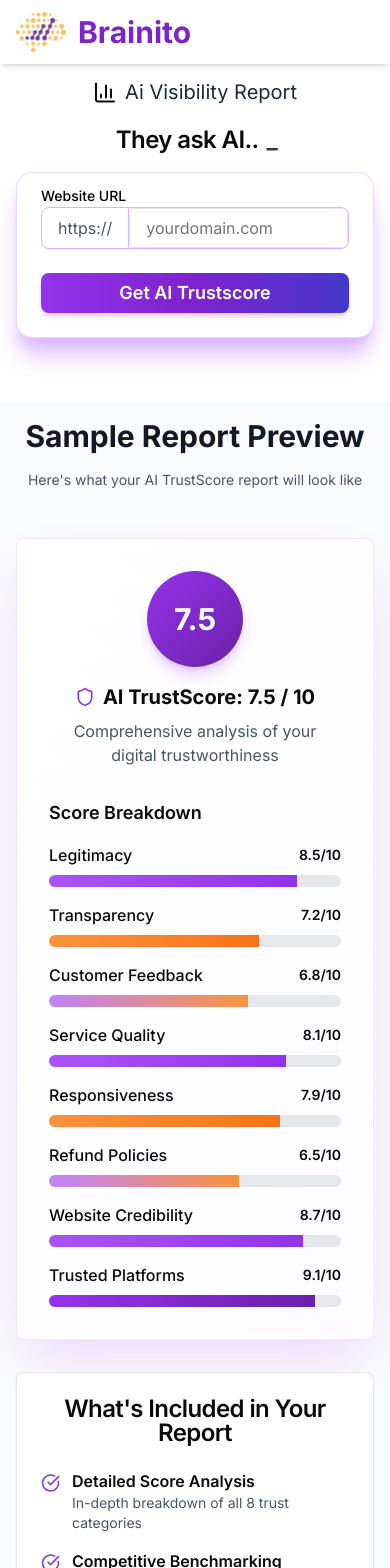
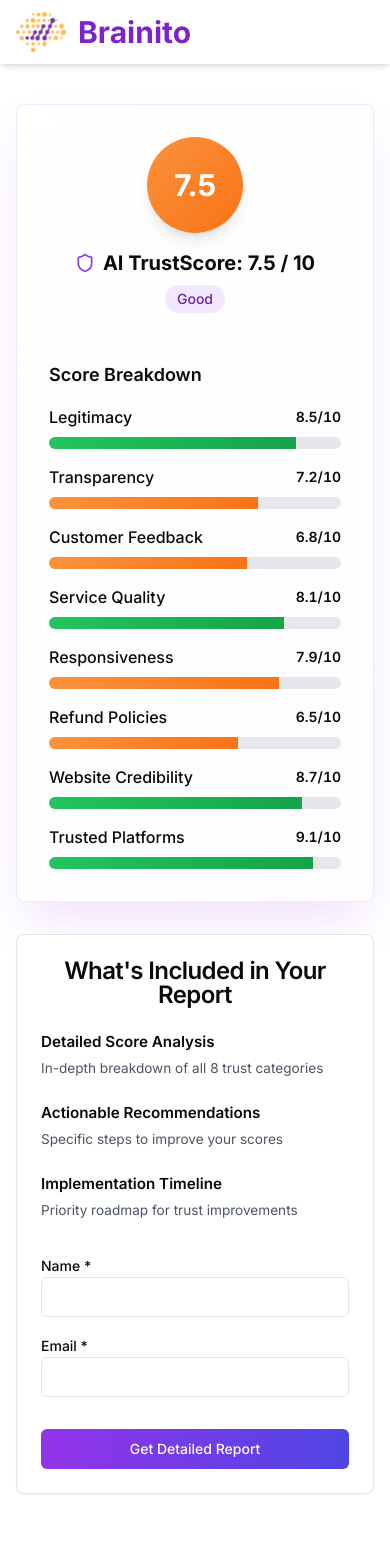
Before and after one commit to Brainito1101/Ai-Visibility-Page, a Next.js app: page / in a window 390 px wide. Shown: the top 1568 px of the page. Built offline with nearby package versions, Linux system fonts and the light colour scheme.

Commit message:
Update page.tsx

```diff
--- a/app/page.tsx
+++ b/app/page.tsx
@@ -1,338 +1,339 @@
 "use client"
-import { useRouter } from "next/navigation"
-import Link from "next/link"
-import type React from "react"
-import { useState, useEffect } from "react"
+import { useSearchParams } from "next/navigation"
+import { Shield, CheckCircle, TrendingUp, AlertTriangle, Eye, Award } from "lucide-react"
+import { Card, CardContent, CardHeader, CardTitle } from "@/components/ui/card"
+import { Input } from "@/components/ui/input"
 import { Button } from "@/components/ui/button"
-import { Input } from "@/components/ui/input"
 import { Label } from "@/components/ui/label"
-import { Card, CardContent, CardHeader, CardTitle } from "@/components/ui/card"
-import { Shield, BarChart3, CheckCircle, CheckCircle2, Router, Loader2 } from "lucide-react"
-import Hotjar from "@hotjar/browser"
-import { Typewriter } from 'react-simple-typewriter'
+import { useState, useEffect, Suspense } from "react"
 
-// Loading Screen Component
-const LoadingScreen = () => (
-  <div className="fixed inset-0 bg-black/50 backdrop-blur-sm z-50 flex items-center justify-center">
-    <div className="bg-white rounded-2xl p-8 shadow-2xl max-w-md w-full mx-4 text-center">
-      <div className="mb-6">
-        <div className="relative inline-flex items-center justify-center">
-          <div className="w-16 h-16 border-4 border-purple-200 rounded-full"></div>
-          <div className="w-16 h-16 border-4 border-purple-600 border-t-transparent rounded-full animate-spin absolute"></div>
-          <Shield className="w-6 h-6 text-purple-600 absolute" />
+// Animated Score Component with Progress Bar
+function AnimatedScoreWithBar({ targetScore, name, getScoreColor, duration = 6000 }) {
+  const [currentScore, setCurrentScore] = useState(0);
+  const [isCompleted, setIsCompleted] = useState(false);
+
+  useEffect(() => {
+    let animationFrame;
+
+    const animate = () => {
+      const startTime = Date.now();
+
+      const updateScore = () => {
+        const elapsed = Date.now() - startTime;
+        const progress = Math.min(elapsed / duration, 1);
+
+        // Very slow, smooth progression
+        const easeInOutQuad = progress < 0.5
+          ? 2 * progress * progress
+          : 1 - Math.pow(-2 * progress + 2, 2) / 2;
+
+        const newScore = easeInOutQuad * targetScore;
+        setCurrentScore(newScore);
+
+        if (progress < 1) {
+          animationFrame = requestAnimationFrame(updateScore);
+        } else {
+          // Animation completed - set final score and mark as completed
+          setCurrentScore(targetScore);
+          setIsCompleted(true);
+        }
+      };
+
+      updateScore();
+    };
+
+    animate();
+
+    return () => {
+      if (animationFrame) cancelAnimationFrame(animationFrame);
+    };
+  }, [targetScore, duration]);
+
+  return (
+    <div className="space-y-2">
+      <div className="flex justify-between items-center">
+        <span className="font-medium">{name}</span>
+        <span className="text-sm font-semibold tabular-nums">
+          {currentScore.toFixed(1)}/10
+        </span>
       </div>
+      <div className="w-full bg-gray-200 rounded-full h-3 overflow-hidden">
+        <div
+          className={`h-full bg-gradient-to-r ${getScoreColor(currentScore)} transition-none relative`}
+          style={{
+            width: `${currentScore * 10}%`,
+            transition: 'none',
+            // Add subtle shining effect when completed
+            ...(isCompleted && {
+              background: `linear-gradient(90deg,
+                ${getScoreColor(currentScore).includes('green') ? '#10b981, #059669' :
+                  getScoreColor(currentScore).includes('orange') ? '#f59e0b, #d97706' :
+                  '#ef4444, #dc2626'},
+
+                ${getScoreColor(currentScore).includes('green') ? '#10b981, #059669' :
+                  getScoreColor(currentScore).includes('orange') ? '#f59e0b, #d97706' :
+                  '#ef4444, #dc2626'})`,
+              backgroundSize: '300% 100%',
+              animation: 'subtleShine 15s ease-in-out infinite'
+            })
+          }}
+        />
       </div>
 
-      <h3 className="text-xl font-bold text-gray-900 mb-2">Analyzing Your Website</h3>
-      <p className="text-gray-600 mb-4">AI is evaluating your digital trustworthiness...</p>
+      {/* Add CSS animation for subtle shining effect */}
+      <style jsx>{`
+        @keyframes subtleShine {
+          0% {
+            background-position: -300% 0;
+          }
+          50% {
+            background-position: 300% 0;
+          }
+          100% {
+            background-position: -300% 0;
+          }
+        }
+      `}</style>
+    </div>
+  );
+}
 
-      <div className="space-y-3 text-left">
-        <div className="flex items-center gap-3">
-          <div className="w-2 h-2 bg-purple-600 rounded-full animate-pulse"></div>
-          <span className="text-sm text-gray-700">Scanning website structure</span>
-        </div>
-        <div className="flex items-center gap-3">
-          <div className="w-2 h-2 bg-purple-400 rounded-full animate-pulse delay-300"></div>
-          <span className="text-sm text-gray-700">Analyzing trust signals</span>
-        </div>
-        <div className="flex items-center gap-3">
-          <div className="w-2 h-2 bg-purple-300 rounded-full animate-pulse delay-700"></div>
-          <span className="text-sm text-gray-700">Generating trust score</span>
-        </div>
-      </div>
-
-      <div className="mt-6 p-3 bg-purple-50 rounded-lg">
-        <p className="text-xs text-purple-700">
-          <span className="font-semibold">Tip:</span> This analysis typically takes 30-60 seconds
-        </p>
+// Loading component for Suspense
+function LoadingSpinner() {
+  return (
+    <div className="bg-white min-h-screen py-10 px-4">
+      <div className="max-w-4xl mx-auto">
+        <div className="flex items-center justify-center py-20">
+          <div className="animate-spin rounded-full h-12 w-12 border-b-2 border-purple-600"></div>
+          <span className="ml-3 text-gray-600">Loading your results...</span>
         </div>
       </div>
     </div>
   )
-
-export default function AITrustScorePage() {
-  const router = useRouter()
-  const [result, setResult] = useState("")
-  const [loading, setLoading] = useState(false)
-  const [formData, setFormData] = useState({
-    website: "",
-  })
-  const [showThankYou, setShowThankYou] = useState(false)
-
-  useEffect(() => {
-    const siteId = 6475273
-    const hotjarVersion = 6
-    Hotjar.init(siteId, hotjarVersion)
-  }, [])
-
-  const handleInputChange = (e: React.ChangeEvent<HTMLInputElement>) => {
-    setFormData({
-      ...formData,
-      [e.target.name]: e.target.value,
-    })
 }
 
-  const handleSubmit = async (e: React.FormEvent<HTMLFormElement>) => {
+// Main component that uses useSearchParams
+function ResultContent() {
+  const params = useSearchParams()
+  const analysisId = params.get("analysis_id")
+  const score = params.get("score") || "7.5"
+  const breakdownRaw = params.get("breakdown")
+  const summary = params.get("summary") || ""
+  const strengthsRaw = params.get("strengths")
+  const improvementsRaw = params.get("improvements")
+  const aiVisibilityScore = params.get("ai_visibility_score") || "7.0"
+  const aiVisibilityNotes = params.get("ai_visibility_notes") || ""
+
+  const [formData, setFormData] = useState({ name: "", email: "" })
+  const [isSubmitting, setIsSubmitting] = useState(false)
+  const [submitSuccess, setSubmitSuccess] = useState(false)
+
+  const breakdown = breakdownRaw
+    ? JSON.parse(decodeURIComponent(breakdownRaw))
+    : [
+        { name: "Legitimacy", score: 8.5 },
+        { name: "Transparency", score: 7.2 },
+        { name: "Customer Feedback", score: 6.8 },
+        { name: "Service Quality", score: 8.1 },
+        { name: "Responsiveness", score: 7.9 },
+        { name: "Refund Policies", score: 6.5 },
+        { name: "Website Credibility", score: 8.7 },
+        { name: "Trusted Platforms", score: 9.1 },
+      ]
+
+  const keyStrengths = strengthsRaw
+    ? JSON.parse(decodeURIComponent(strengthsRaw))
+    : ["Strong online presence", "Good customer engagement", "Professional website design"]
+
+  const areasForImprovement = improvementsRaw
+    ? JSON.parse(decodeURIComponent(improvementsRaw))
+    : ["Improve customer review visibility", "Enhance transparency", "Strengthen refund policies"]
+
+  const getScoreColor = (score) => {
+    if (score >= 8) return "from-green-500 to-green-600"
+    if (score >= 6) return "from-orange-400 to-orange-500"
+    return "from-red-400 to-red-500"
+  }
+
+  const getScoreText = (score) => {
+    if (score >= 8) return "Excellent"
+    if (score >= 6) return "Good"
+    return "Needs Improvement"
+  }
+
+  const handleSubmit = async (e) => {
     e.preventDefault()
-    setLoading(true)
-    setShowThankYou(false)
+    if (!analysisId) {
+      alert("Analysis ID is missing. Please try again.")
+      return
+    }
 
-    const cleanedURL = `https://${formData.website.replace(/^https?:\/\//, "")}`
+    setIsSubmitting(true)
 
     try {
-      const res = await fetch("https://ai-report-backend-vdvj.onrender.com/api/analyze/", {
+      const res = await fetch("https://ai-report-backend-vdvj.onrender.com/api/request-report/", {
         method: "POST",
         headers: {
           "Content-Type": "application/json",
         },
-        body: JSON.stringify({ website: cleanedURL }),
+        body: JSON.stringify({
+          analysis_id: analysisId,
+          name: formData.name,
+          email: formData.email,
+        }),
       })
 
       const data = await res.json()
 
-      if (data.result) {
-        const encodedBreakdown = encodeURIComponent(JSON.stringify(data.breakdown || []))
-        const encodedSummary = encodeURIComponent(data.summary || "")
-        const encodedStrengths = encodeURIComponent(JSON.stringify(data.key_strengths || []))
-        const encodedImprovements = encodeURIComponent(JSON.stringify(data.areas_for_improvement || []))
-
-        const resultUrl = `/ai-trustscore/result?` +
-          `analysis_id=${data.analysis_id}&` +
-          `score=${data.score}&` +
-          `breakdown=${encodedBreakdown}&` +
-          `summary=${encodedSummary}&` +
-          `strengths=${encodedStrengths}&` +
-          `improvements=${encodedImprovements}&` +
-          `ai_visibility_score=${data.ai_visibility_score || 7.0}&` +
-          `ai_visibility_notes=${encodeURIComponent(data.ai_visibility_notes || "")}`
-
-        router.push(resultUrl)
+      if (data.success) {
+        setSubmitSuccess(true)
+        setFormData({ name: "", email: "" })
       } else {
-        alert("Something went wrong.")
+        alert(data.error || "Failed to submit request. Please try again.")
       }
     } catch (error) {
       console.error("Error:", error)
-      alert("Server error. Please try again later.")
+      alert("Network error. Please try again later.")
     } finally {
-      setLoading(false)
+      setIsSubmitting(false)
     }
   }
 
-  const scoreMetrics = [
-    { name: "Legitimacy", score: 8.5, color: "from-purple-500 to-purple-600" },
-    { name: "Transparency", score: 7.2, color: "from-orange-400 to-orange-500" },
-    { name: "Customer Feedback", score: 6.8, color: "from-purple-400 to-orange-400" },
-    { name: "Service Quality", score: 8.1, color: "from-purple-500 to-purple-600" },
-    { name: "Responsiveness", score: 7.9, color: "from-orange-400 to-orange-500" },
-    { name: "Refund Policies", score: 6.5, color: "from-purple-400 to-orange-400" },
-    { name: "Website Credibility", score: 8.7, color: "from-purple-500 to-purple-600" },
-    { name: "Trusted Platforms", score: 9.1, color: "from-purple-600 to-purple-800" },
-  ]
-
-  if (showThankYou) {
   return (
-      <div className="min-h-screen bg-gradient-to-br from-purple-900 via-purple-800 to-purple-900 flex items-center justify-center px-4">
-        <Card className="max-w-2xl w-full bg-white/10 backdrop-blur-sm border-purple-600/30 shadow-2xl shadow-orange-500/20">
-          <CardContent className="p-12 text-center">
-            <div className="mb-8">
-              <div className="inline-flex items-center justify-center w-20 h-20 bg-gradient-to-br from-green-500 to-green-600 text-white rounded-full mb-6 shadow-lg shadow-green-500/30">
-                <CheckCircle2 className="w-10 h-10" />
-              </div>
-              <h1 className="text-4xl font-bold text-white mb-4">Thank You!</h1>
-              <p className="text-xl text-purple-200 leading-relaxed">
-                We'll analyze your digital presence and send your report within 24 hours
-              </p>
-            </div>
-            <div className="bg-white/5 rounded-lg p-6 border border-purple-400/20">
-              <p className="text-white whitespace-pre-wrap text-left text-sm mt-4">
-                <strong>AI Analysis:</strong><br />
-                {result}
-              </p>
-            </div>
-            <Button
-              onClick={() => setShowThankYou(false)}
-              className="mt-8 bg-gradient-to-r from-orange-500 via-orange-600 to-orange-700 hover:from-orange-600 hover:via-orange-700 hover:to-orange-800 text-white font-semibold py-3 px-8 shadow-lg shadow-orange-500/30"
-            >
-              Back to Form
-            </Button>
-          </CardContent>
-        </Card>
-      </div>
-    )
-  }
-
-  return (
-    <div className="min-h-screen bg-white">
-      {loading && <LoadingScreen />}
-
-      <div className="container mx-auto px-4 py-5 min-h-[40vh]">
-        <div className="max-w-2xl mx-auto">
-          <div className="text-center mb-5">
-            <div className="inline-flex items-center gap-2 mb-4">
-              <div className="flex items-center gap-2 animate-bounce">
-                <BarChart3 className="w-6 h-6 text-gray" />
-                <h1 className="text-gray-800 text-xl">Ai Visibility Report</h1>
-              </div>
-            </div>
-            <CardTitle className="text-gray text-center">
-              <Typewriter
-                words={[
-                  'People don\'t ask Google.',
-                  'They ask AI.. ',
-                  'Wanna see what it thinks?',
-                ]}
-                loop={0}
-                cursor
-                cursorStyle="_"
-                typeSpeed={70}
-                deleteSpeed={50}
-                delaySpeed={1500}
-              />
-            </CardTitle>
-          </div>
-
-          <Card className="border border-purple-400/30 shadow-xl rounded-2xl shadow-purple-300">
-            <CardContent className="pt-4">
-              <form onSubmit={handleSubmit} className="space-y-6">
-                <div>
-                  <Label htmlFor="website" className="text-black font-medium mb-1 block">
-                    Website URL
-                  </Label>
-                  <div className="flex rounded-lg overflow-hidden shadow-sm border border-purple-300 bg-white">
-                    <span className="px-4 flex items-center text-gray-600 bg-white-100 border-r border-purple-300">
-                      https://
-                    </span>
-                    <Input
-                      id="website"
-                      name="website"
-                      type="text"
-                      placeholder="yourdomain.com"
-                      value={formData.website.replace(/^https?:\/\//, "")}
-                      onChange={(e) =>
-                        setFormData({
-                          ...formData,
-                          website: e.target.value.replace(/^https?:\/\//, ""),
-                        })
-                      }
-                      required
-                      disabled={loading}
-                      className="w-full p-4 text-gray-800 focus:outline-none bg-white disabled:opacity-50 disabled:cursor-not-allowed"
-                    />
-                  </div>
-                </div>
-
-                <Button
-                  type="submit"
-                  disabled={loading}
-                  className="w-full bg-gradient-to-r from-purple-600 via-purple-700 to-indigo-700 hover:from-purple-700 hover:via-purple-800 hover:to-indigo-800 disabled:from-gray-400 disabled:via-gray-500 disabled:to-gray-600 disabled:cursor-not-allowed text-white font-semibold py-4 px-8 text-lg shadow-md shadow-purple-400/40 hover:shadow-lg hover:shadow-purple-500/50 transform hover:scale-[1.02] active:scale-[0.98] transition-all duration-200 ease-out rounded-lg disabled:transform-none disabled:shadow-none"
-                >
-                  {loading ? (
-                    <div className="flex items-center gap-2">
-                      <Loader2 className="w-5 h-5 animate-spin" />
-                      Analyzing...
-                    </div>
-                  ) : (
-                    "Get AI Trustscore"
-                  )}
-                </Button>
-              </form>
-            </CardContent>
-          </Card>
-        </div>
-      </div>
-
-      <div className="bg-gray-50 py-4">
-        <div className="container mx-auto px-4">
+    <div className="bg-white min-h-screen py-10 px-4">
       <div className="max-w-4xl mx-auto">
-            <div className="text-center mb-12">
-              <h2 className="text-3xl font-bold text-gray-900 mb-4">Sample Report Preview</h2>
-              <p className="text-gray-600 text-sm">Here's what your AI TrustScore report will look like</p>
-            </div>
-
+        {/* Main Score Card */}
         <Card className="mb-8 shadow-2xl shadow-purple-500/20 border-purple-200/50 bg-gradient-to-br from-white to-purple-50/30">
           <CardContent className="p-8">
             <div className="text-center mb-8">
-                  <div className="inline-flex items-center justify-center w-24 h-24 bg-gradient-to-br from-purple-600 to-purple-800 text-white rounded-full text-3xl font-bold mb-4 shadow-lg shadow-purple-500/30">
-                    7.5
+              <div className={`inline-flex items-center justify-center w-24 h-24 bg-gradient-to-br ${getScoreColor(parseFloat(score))} text-white rounded-full text-3xl font-bold mb-4 shadow-lg`}>
+                {score}
               </div>
               <div className="flex items-center justify-center gap-2 mb-2">
                 <Shield className="w-5 h-5 text-purple-600" />
-                    <h3 className="text-xl font-bold">AI TrustScore: 7.5 / 10</h3>
+                <h3 className="text-xl font-bold">AI TrustScore: {score} / 10</h3>
               </div>
-                  <p className="text-gray-600">Comprehensive analysis of your digital trustworthiness</p>
+              <div className="inline-block px-3 py-1 bg-purple-100 text-purple-800 rounded-full text-sm font-medium mb-4">
+                {getScoreText(parseFloat(score))}
+              </div>
+              {summary && (
+                <p className="text-gray-600 max-w-2xl mx-auto">{summary}</p>
+              )}
             </div>
 
             <div className="space-y-4">
               <h4 className="font-semibold text-lg mb-4">Score Breakdown</h4>
-                  {scoreMetrics.map((metric, index) => (
-                    <div key={index} className="space-y-2">
-                      <div className="flex justify-between items-center">
-                        <span className="font-medium">{metric.name}</span>
-                        <span className="text-sm font-semibold">{metric.score}/10</span>
-                      </div>
-                      <div className="w-full bg-gray-200 rounded-full h-3 overflow-hidden">
-                        <div
-                          className={`h-full bg-gradient-to-r ${metric.color} transition-all duration-500 ease-out`}
-                          style={{ width: `${metric.score * 10}%` }}
+              {breakdown.map((metric, index) => (
+                <AnimatedScoreWithBar
+                  key={index}
+                  name={metric.name}
+                  targetScore={metric.score}
+                  getScoreColor={getScoreColor}
+                  duration={6000}
                 />
-                      </div>
-                    </div>
               ))}
             </div>
           </CardContent>
         </Card>
 
-            <Card>
+        {/* What's Included Section */}
+        <Card className="mb-8">
   <CardHeader>
     <CardTitle className="text-center"><h2>What's Included in Your Report</h2></CardTitle>
   </CardHeader>
   <CardContent>
-                <div className="grid md:grid-cols-2 gap-6">
-                  <div className="space-y-4">
-                    <div className="flex items-start gap-3">
-                      <CheckCircle className="w-5 h-5 text-purple-600 mt-1" />
-                      <div>
-                        <h4 className="font-semibold">Detailed Score Analysis</h4>
-                        <p className="text-sm text-gray-600">In-depth breakdown of all 8 trust categories</p>
+    <div
+    className="flex flex-col md:flex-row justify-between items-start md:items-center gap-6 mb-8"
+    style={{ fontSize: "0.95rem" }}  // Slightly smaller text
+  >
+    <div style={{ flex: 1 }}>
+      <h4 style={{ fontWeight: 600, marginBottom: 4 }}>Detailed Score Analysis</h4>
+      <p style={{ color: "#4B5563", fontSize: "0.85rem" }}>
+        In-depth breakdown of all 8 trust categories
+      </p>
     </div>
+    <div style={{ flex: 1 }}>
+      <h4 style={{ fontWeight: 600, marginBottom: 4 }}>Actionable Recommendations</h4>
+      <p style={{ color: "#4B5563", fontSize: "0.85rem" }}>
+        Specific steps to improve your scores
+      </p>
     </div>
-                    <div className="flex items-start gap-3">
-                      <CheckCircle className="w-5 h-5 text-purple-600 mt-1" />
-                      <div>
-                        <h4 className="font-semibold">Competitive Benchmarking</h4>
-                        <p className="text-sm text-gray-600">See how you compare to industry standards</p>
-                      </div>
-                    </div>
-                  </div>
-                  <div className="space-y-4">
-                    <div className="flex items-start gap-3">
-                      <CheckCircle className="w-5 h-5 text-purple-600 mt-1" />
-                      <div>
-                        <h4 className="font-semibold">Actionable Recommendations</h4>
-                        <p className="text-sm text-gray-600">Specific steps to improve your scores</p>
-                      </div>
-                    </div>
-                    <div className="flex items-start gap-3">
-                      <CheckCircle className="w-5 h-5 text-purple-600 mt-1" />
-                      <div>
-                        <h4 className="font-semibold">Implementation Timeline</h4>
-                        <p className="text-sm text-gray-600">Priority roadmap for trust improvements</p>
-                      </div>
-                    </div>
-                  </div>
-                </div>
-              </CardContent>
-            </Card>
-          </div>
+    <div style={{ flex: 1 }}>
+      <h4 style={{ fontWeight: 600, marginBottom: 4 }}>Implementation Timeline</h4>
+      <p style={{ color: "#4B5563", fontSize: "0.85rem" }}>
+        Priority roadmap for trust improvements
+      </p>
     </div>
   </div>
 
-      <footer className="bg-purple-900 py-8">
-        <div className="container mx-auto px-4 text-center">
-          <p className="text-purple-200">Get insights into your digital trustworthiness and AI visibility</p>
-          <p className="text-purple-300 text-sm mt-2">Copyright by <Link href="https://www.brainito.com/">Brainito.com</Link></p>
+    {/* Form moved here */}
+    {!submitSuccess ? (
+      <form className="grid grid-cols-1 md:grid-cols-2 gap-4" onSubmit={handleSubmit}>
+        <div>
+          <Label htmlFor="name">Name *</Label>
+          <Input
+            id="name"
+            type="text"
+            required
+            value={formData.name}
+            onChange={(e) => setFormData({ ...formData, name: e.target.value })}
+            disabled={isSubmitting}
+          />
         </div>
-      </footer>
+        <div>
+          <Label htmlFor="email">Email *</Label>
+          <Input
+            id="email"
+            type="email"
+            required
+            value={formData.email}
+            onChange={(e) => setFormData({ ...formData, email: e.target.value })}
+            disabled={isSubmitting}
+          />
+        </div>
+        <div className="md:col-span-2 mt-4">
+          <Button
+            type="submit"
+            className="w-full bg-gradient-to-r from-purple-600 to-indigo-600 hover:from-purple-700 hover:to-indigo-700"
+            disabled={isSubmitting}
+          >
+            {isSubmitting ? "Submitting..." : "Get Detailed Report"}
+          </Button>
+        </div>
+      </form>
+    ) : (
+      <div className="text-center py-8">
+        <div className="inline-flex items-center justify-center w-16 h-16 bg-green-100 text-green-600 rounded-full mb-4">
+          <CheckCircle className="w-8 h-8" />
+        </div>
+        <h3 className="text-lg font-semibold text-gray-900 mb-2">Thank you!</h3>
+        <p className="text-gray-600 mb-4">
+          Your detailed report request has been submitted successfully.
+        </p>
+        <Button
+          onClick={() => setSubmitSuccess(false)}
+          variant="outline"
+          className="mt-4"
+        >
+          Submit Another Request
+        </Button>
+      </div>
+    )}
+  </CardContent>
+</Card>
+
+
+
+      </div>
     </div>
   )
 }
+
+// Main exported component with Suspense wrapper
+export default function ResultPage() {
+  return (
+    <Suspense fallback={<LoadingSpinner />}>
+      <ResultContent />
+    </Suspense>
+  )
+}
```
Lines whose indentation alone changed are shown as unchanged.
